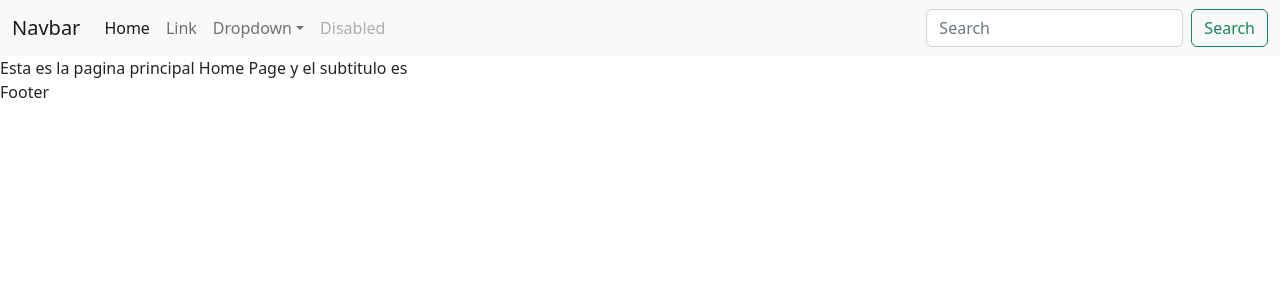
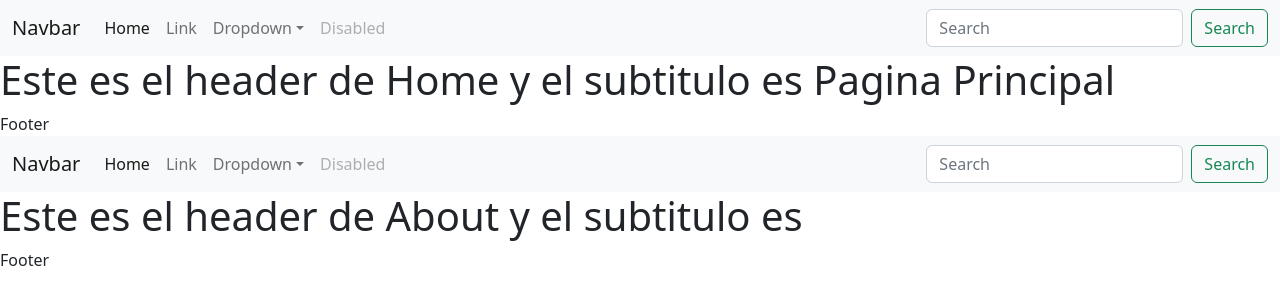
Before and after one commit to cvallejo32/proyecto5.2, a React (Create React App) app in the folder proyecto5.2/: page / in a window 1280 px wide. Shown: the top 304 px of the page. Built offline with nearby package versions, Linux system fonts and the light colour scheme.

Commit message:
agregamos titulos dinamicos

```diff
--- a/proyecto5.2/src/App.js
+++ b/proyecto5.2/src/App.js
@@ -6,6 +6,7 @@ const App = () => {
   return (
     <>
     <HomePages />
+    <AboutPage />
     </>
   )
 }
--- a/proyecto5.2/src/components/Title.jsx
+++ b/proyecto5.2/src/components/Title.jsx
@@ -2,9 +2,9 @@ import React from 'react'
 
 const Title = (props) => {
   return (
-    <div>
-      Esta es la pagina principal {props.titulo} y el subtitulo es {props.subtitulo}
-    </div>
+      <header>
+        <h1>Este es el header de {props.nombre} y el subtitulo es {props.subTitulo}</h1>
+      </header>
   )
 }
 
--- a/proyecto5.2/src/pages/AboutPage.jsx
+++ b/proyecto5.2/src/pages/AboutPage.jsx
@@ -7,9 +7,11 @@ import Title from '../components/Title'
 const AboutPage = () => {
   return (
     <>
-
+    <NavBar />
+    <Title nombre="About"/>
+    <Footer />
     </>
   );
 };
 
-export default AboutPage
+export default AboutPage;
--- a/proyecto5.2/src/pages/HomePages.jsx
+++ b/proyecto5.2/src/pages/HomePages.jsx
@@ -7,7 +7,7 @@ const HomePages = () => {
   return (
     <>
     <NavBar />
-    <Title titulo="Home Page" subTitulo="Pagina Principal"/>
+    <Title nombre="Home" subTitulo="Pagina Principal"/>
     <Footer />
     </>
   );
```
